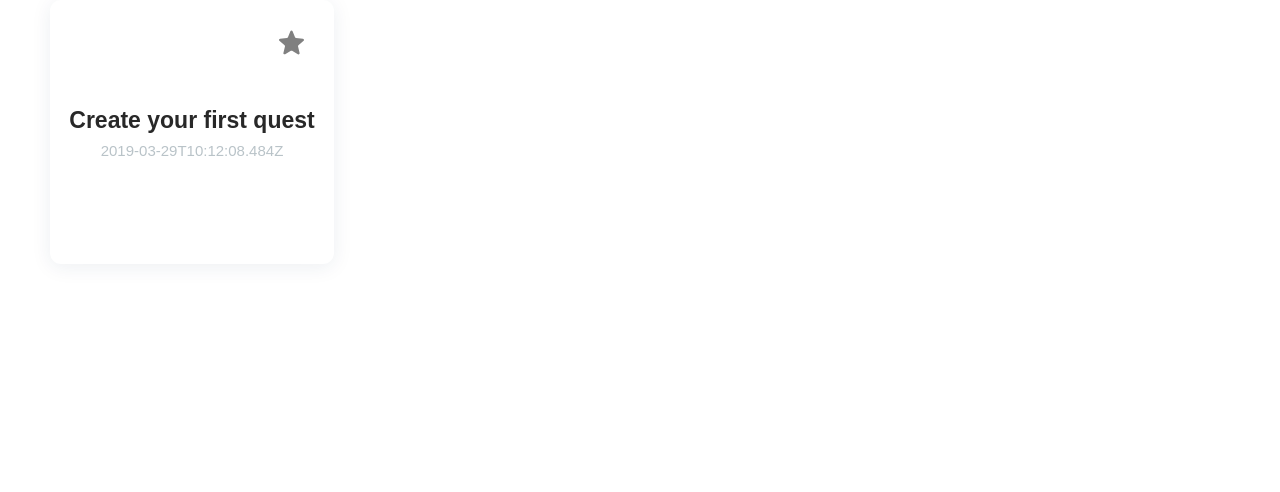
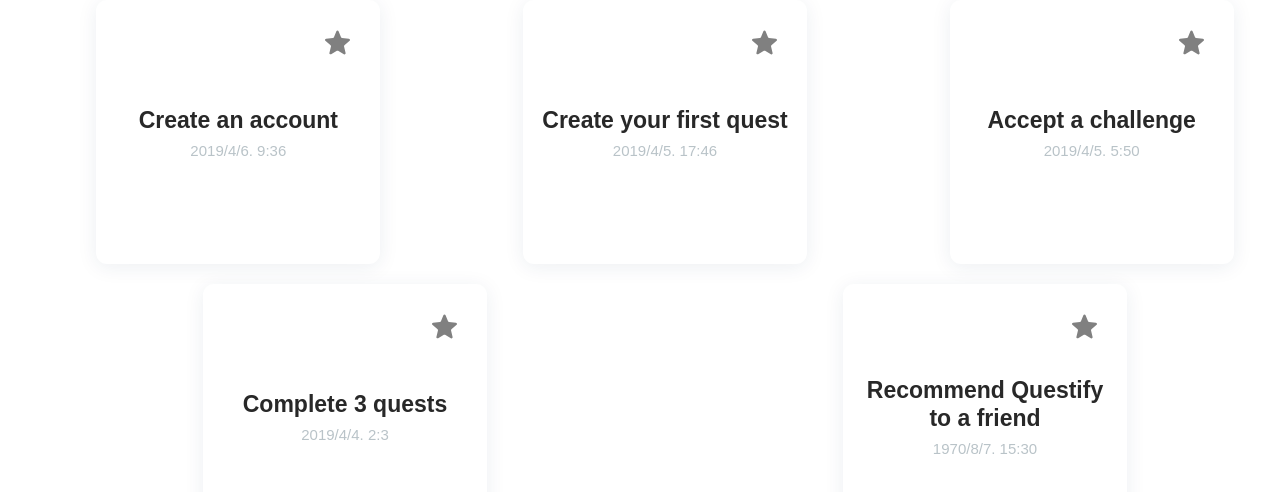
Before and after one commit to VitaliiKalinbet/questify_frontend, a React app: page /card in a window 1280 px wide. Shown: the top 492 px of the page. Built offline with nearby package versions, Linux system fonts and the light colour scheme.

Commit message:
fix some moments, date picker and other proves

```diff
--- a/src/components/App.jsx
+++ b/src/components/App.jsx
@@ -5,17 +5,66 @@ import LoginPage from '../pages/LoginPage/LoginPage';
 import DashboardPage from '../pages/DashboardPage/DashboardPage';
 // for test
 import Card from './Card/CardContainer';
+import TestList from './Card/TestCardList';
+
+const list = [
+  {
+    isQuest: true,
+    _id: '5c9d9f6b1f9b5b1fb73691a1',
+    name: 'Create an account',
+    group: 'Productivity',
+    difficulty: 'Easy',
+    date: 1554457003000,
+    done: false
+  },
+  {
+    isQuest: true,
+    _id: '5c9d9fa51f9b5b1fb73691a2',
+    name: 'Create your first quest',
+    group: 'Learning',
+    difficulty: 'Normal',
+    date: 1554400003000,
+    done: false
+  },
+  {
+    isQuest: true,
+    _id: '5c9d9fcf1f9b5b1fb73691a3',
+    name: 'Accept a challenge',
+    group: 'Learning',
+    difficulty: 'Normal',
+    date: 1554357003000,
+    done: false
+  },
+  {
+    isQuest: true,
+    _id: '5c9d9fe41f9b5b1fb73691a4',
+    name: 'Complete 3 quests',
+    group: 'Productivity',
+    difficulty: 'Hard',
+    date: 1554257003000,
+    done: false
+  },
+  {
+    isQuest: true,
+    challengeSendToUser: false,
+    _id: '5c9ddf186e5c254cb5c41556',
+    name: 'Recommend Questify to a friend',
+    group: 'Social',
+    difficulty: 'Easy',
+    date: 18372629654,
+    done: false
+  }
+];
 
 const obj = {
   isQuest: true,
-  _id: '5c9d9fa51f9b5b1fb73691a2',
-  name: 'Create your first quest',
-  group: 'Learning',
-  difficulty: 'Normal',
-  dueData: 124,
-  done: false,
-  updatedAt: '2019-03-29T10:12:08.484Z',
-  createdAt: '2019-03-29T10:12:08.484Z'
+  challengeSendToUser: false,
+  _id: '5c9ddf186e5c254cb5c41556',
+  name: 'Recommend Questify to a friend',
+  group: 'Social',
+  difficulty: 'Easy',
+  date: 18372629654,
+  done: false
 };
 
 class App extends Component {
@@ -27,7 +76,7 @@ class App extends Component {
         <Router>
           <Route exact path="/" component={LoginPage} />
           <Route path="/dashboard" component={DashboardPage} />
-          <Route exact path="/card" render={props => <Card {...props} mode="render" {...obj} />} />
+          <Route exact path="/card" render={props => <TestList {...props} list={list} />} />
           <Route exact path="/cardAdd" render={props => <Card {...props} mode="add" {...obj} />} />
         </Router>
       </div>
--- a/src/components/Card/Card.module.css
+++ b/src/components/Card/Card.module.css
@@ -1,5 +1,6 @@
 .card {
     position: relative;
+    z-index: 0;
     width: 284px;
     height: 264px;
     border-radius: 11px;
@@ -40,6 +41,7 @@
     width: 230px;
     border-bottom: 1px solid #00d7ff;
     font-size: 20px;
+    margin-bottom: 10px;
 }
 
 .btn {
@@ -95,6 +97,7 @@
     justify-content: space-between;
     width: 90px;
     position: absolute;
+    z-index: -1;
     right: 14px;
     bottom: 10px;
     list-style: none;
--- a/src/components/Card/CardContainer.jsx
+++ b/src/components/Card/CardContainer.jsx
@@ -8,7 +8,7 @@ class CardContainer extends Component {
     name: '',
     difficulty: 'Normal',
     group: 'Stuff',
-    date: null,
+    date: new Date(),
     createMode: false,
     editMode: false,
     completeModal: false,
@@ -16,10 +16,18 @@ class CardContainer extends Component {
     agreedDeleting: false,
     isStarActive: false,
     isSelectorDifficultiesOpen: false,
-    isSelectorGroupsOpen: false
+    isSelectorGroupsOpen: false,
+    done: false
   };
 
   handleChange = ({ target: { name, value } }) => this.setState({ [name]: value });
+
+  handlePickerSet = date => {
+    console.log(Number(date));
+    this.setState({
+      date
+    });
+  };
 
   showCompletedModal = () => {
     this.setState({ completeModal: true });
@@ -41,14 +49,15 @@ class CardContainer extends Component {
     this.setState({ editMode: true });
   };
 
-  handleDeleteCard = () => {
+  handleDeleteCard = id => {
+    console.log(id);
     // this.props.deleteCard(id);
     this.hideDeleteQuestModal();
   };
 
-  handleAgreedDeleting = () => {
+  handleAgreedDeleting = id => {
     this.setState({ agreedDeleting: true });
-    this.handleDeleteCard();
+    this.handleDeleteCard(id);
   };
 
   handleCancelDeleting = () => {
@@ -56,9 +65,19 @@ class CardContainer extends Component {
     this.hideDeleteQuestModal();
   };
 
-  handleCreateCard = e => {
-    e.preventDefault();
+  handleCreateCard = () => {
     // this.props.createCard({...this.state, Date.now, ....})
+    const { name, group, difficulty, date, done, isStarActive } = this.state;
+    const unixDate = Number(date);
+    const newQuest = {
+      name,
+      group,
+      difficulty,
+      unixDate,
+      done,
+      isStarActive
+    };
+    console.log(newQuest);
     this.showCompletedModal();
   };
 
@@ -81,16 +100,18 @@ class CardContainer extends Component {
 
   render() {
     const { mode } = this.props;
-    const { isStarActive } = this.state;
+    const { isStarActive, date } = this.state;
     return mode === 'render' ? (
       <CardView {...this.props} isStarActive={isStarActive} mode={mode} onStarClick={this.handleStarClick} />
     ) : (
       <CardView
         {...this.state}
+        startDate={date}
         mode={mode}
         onChange={this.handleChange}
         onStarClick={this.handleStarClick}
         onCreateCard={this.handleCreateCard}
+        onPickerSet={this.handlePickerSet}
         onSaveSelectedItem={this.handleSaveSelectedItem}
         onHideCompletedModal={this.hideCompletedModal}
         showDelQuestModal={this.showDeleteQuestModal}
--- a/src/components/Card/CardView.jsx
+++ b/src/components/Card/CardView.jsx
@@ -1,21 +1,42 @@
 import React from 'react';
 import PropTypes from 'prop-types';
+import DatePicker from 'react-datepicker';
 import s from './Card.module.css';
 import CardSelect from '../CardSelect/CardSelect';
 import CompletedModal from '../CompletedModal/CompletedModal';
 import DeleteQuestModal from '../DeleteQuestModal/DeleteQuestModal';
 import { DIFFICULTIES, GROUPS } from '../../projectConstantsAndVariables';
+import CustomInput from './CustomInput/CustomInput';
+
+// date picker
+import 'react-datepicker/dist/react-datepicker.css';
 
 // const arrDifficulties = ['Easy', 'Normal', 'Hard'];
 
 // { name, difficulty, group, editMode, completeModal, deleteQuestModal, agreedDeleting }
 /* group, difficulty, dueData, done, updatedAt, _id */
 
+const GetDate = unixDate => {
+  const date = new Date(unixDate);
+  let result = '';
+  result += `${date.getFullYear()}/`; // год
+  result += `${date.getMonth() + 1}/`; // месяц, начиная с 0
+  result += `${date.getDay() + 1}.`; // день , начиная с 0
+
+  result += `  ${date.getHours()}:`; // часы
+  result += `${date.getMinutes()}`; // минуты
+
+  console.log(result);
+  return result;
+};
+
 const CardView = ({
+  _id,
   mode,
   isQuest,
   name,
-  createdAt,
+  date,
+  startDate,
   onChange,
   isStarActive,
   onStarClick,
@@ -30,7 +51,8 @@ const CardView = ({
   isSelectorDifficultiesOpen,
   difficulty,
   group,
-  isSelectorGroupsOpen
+  isSelectorGroupsOpen,
+  onPickerSet
 }) => {
   if (mode === 'render') {
     if (isQuest) {
@@ -44,7 +66,15 @@ const CardView = ({
           />
           <div className={s.box}>
             <h2 className={s.title}>{name}</h2>
-            <p className={s.date}>{createdAt}</p>
+            {/* <DatePicker
+              dateFormat="MMMM d, yyyy h:mm aa"
+              showTimeSelect
+              selected={startDate}
+              onChange={onPickerSet}
+              customInput={<CustomInput />}
+              readOnly
+            /> */}
+            <p className={s.date}>{GetDate(date)}</p>
           </div>
           {/* <button className={s.btnEdit} type="button" />
           <button className={s.btnDelete} type="button" />
@@ -57,7 +87,7 @@ const CardView = ({
             <DeleteQuestModal
               showDelQuestModal={showDelQuestModal}
               onCancelDel={onCancelDel}
-              onAgreedDel={onAgreedDel}
+              onAgreedDel={() => onAgreedDel(_id)}
             />
           )}
         </div>
@@ -68,7 +98,7 @@ const CardView = ({
       <div className={s.card}>
         <div className={s.box}>
           <h2 className={s.title}>{name}</h2>
-          <p className={s.date}>{createdAt}</p>
+          <p className={s.date}>{date}</p>
         </div>
       </div>
     );
@@ -94,7 +124,15 @@ const CardView = ({
           <div className={s.box}>
             <h2 className={s.createTitle}>Create new quest</h2>
             <input className={s.nameInput} type="text" name="name" value={name} onChange={onChange} />
-            <p className={s.date}>{createdAt}</p>
+            <DatePicker
+              selected={startDate}
+              timeInputLabel="Time:"
+              onChange={onPickerSet}
+              showTimeInput
+              timeIntervals={15}
+              dateFormat="MMMM d, yyyy h:mm aa"
+              customInput={<CustomInput />}
+            />
           </div>
           <CardSelect
             isGroup
@@ -115,7 +153,7 @@ const CardView = ({
             </li>
           </ul>
           {completeModal && <CompletedModal onHideComplModal={onHideCompletedModal} />}
-          {deleteQuestModal && <DeleteQuestModal onCancelDel={onCancelDel} onAgreedDel={onAgreedDel} />}
+          {deleteQuestModal && <DeleteQuestModal onCancelDel={onCancelDel} onAgreedDel={() => onAgreedDel(_id)} />}
         </div>
       );
     }
@@ -127,7 +165,7 @@ CardView.propTypes = {
   mode: PropTypes.string,
   isQuest: PropTypes.bool,
   name: PropTypes.string,
-  createdAt: PropTypes.string,
+  date: PropTypes.number,
   onChange: PropTypes.func,
   isStarActive: PropTypes.bool,
   onStarClick: PropTypes.func,
@@ -142,14 +180,17 @@ CardView.propTypes = {
   isSelectorDifficultiesOpen: PropTypes.bool,
   difficulty: PropTypes.string,
   group: PropTypes.string,
-  isSelectorGroupsOpen: PropTypes.bool
+  isSelectorGroupsOpen: PropTypes.bool,
+  onPickerSet: PropTypes.func,
+  startDate: PropTypes.date,
+  _id: PropTypes.string
 };
 
 CardView.defaultProps = {
   mode: '',
   isQuest: true,
   name: '',
-  createdAt: '',
+  date: 0,
   onChange: () => null,
   isStarActive: false,
   onStarClick: () => null,
@@ -164,7 +205,10 @@ CardView.defaultProps = {
   isSelectorDifficultiesOpen: false,
   difficulty: '',
   isSelectorGroupsOpen: false,
-  group: ''
+  group: '',
+  onPickerSet: () => null,
+  startDate: new Date(),
+  _id: ''
 };
 
 export default CardView;
--- /dev/null
+++ b/src/components/Card/CustomInput/CustomInput.jsx
@@ -0,0 +1,28 @@
+import React, { Component } from 'react';
+import PropTypes from 'prop-types';
+import s from './CustomInput.module.css';
+
+class ExampleCustomInput extends Component {
+  state = {};
+
+  render() {
+    const { onClick, value } = this.props;
+    return (
+      <button type="button" className={s.btn} onClick={onClick}>
+        {value}
+      </button>
+    );
+  }
+}
+
+ExampleCustomInput.propTypes = {
+  onClick: PropTypes.func,
+  value: PropTypes.string
+};
+
+ExampleCustomInput.defaultProps = {
+  onClick: () => null,
+  value: ''
+};
+
+export default ExampleCustomInput;
--- /dev/null
+++ b/src/components/Card/CustomInput/CustomInput.module.css
@@ -0,0 +1,11 @@
+.btn {
+    cursor: pointer;
+    width: 228px;
+    border: none;
+    background: none;
+    outline: none;
+}
+
+.btn:hover {
+    color: rgb(87, 144, 190);
+}
--- /dev/null
+++ b/src/components/Card/DatePicker.module.css
@@ -0,0 +1,3 @@
+.reactDatepickerPopper {
+    z-index: 30;
+}
--- /dev/null
+++ b/src/components/Card/TestCardList.jsx
@@ -0,0 +1,16 @@
+import React from 'react';
+import Card from './CardContainer';
+import s from './TestList.module.css';
+
+// eslint-disable-next-line react/prop-types
+const CardList = ({ list }) => (
+  <ul className={s.list}>
+    {list.map(item => (
+      <li>
+        <Card mode="render" {...item} />
+      </li>
+    ))}
+  </ul>
+);
+
+export default CardList;
--- /dev/null
+++ b/src/components/Card/TestList.module.css
@@ -0,0 +1,12 @@
+.list {
+    display: flex;
+    justify-content: space-around;
+    flex-wrap: wrap;
+    list-style: none;
+    padding: 0;
+    margin: 0;
+}
+
+.list li {
+    margin-bottom: 20px;
+}
```
